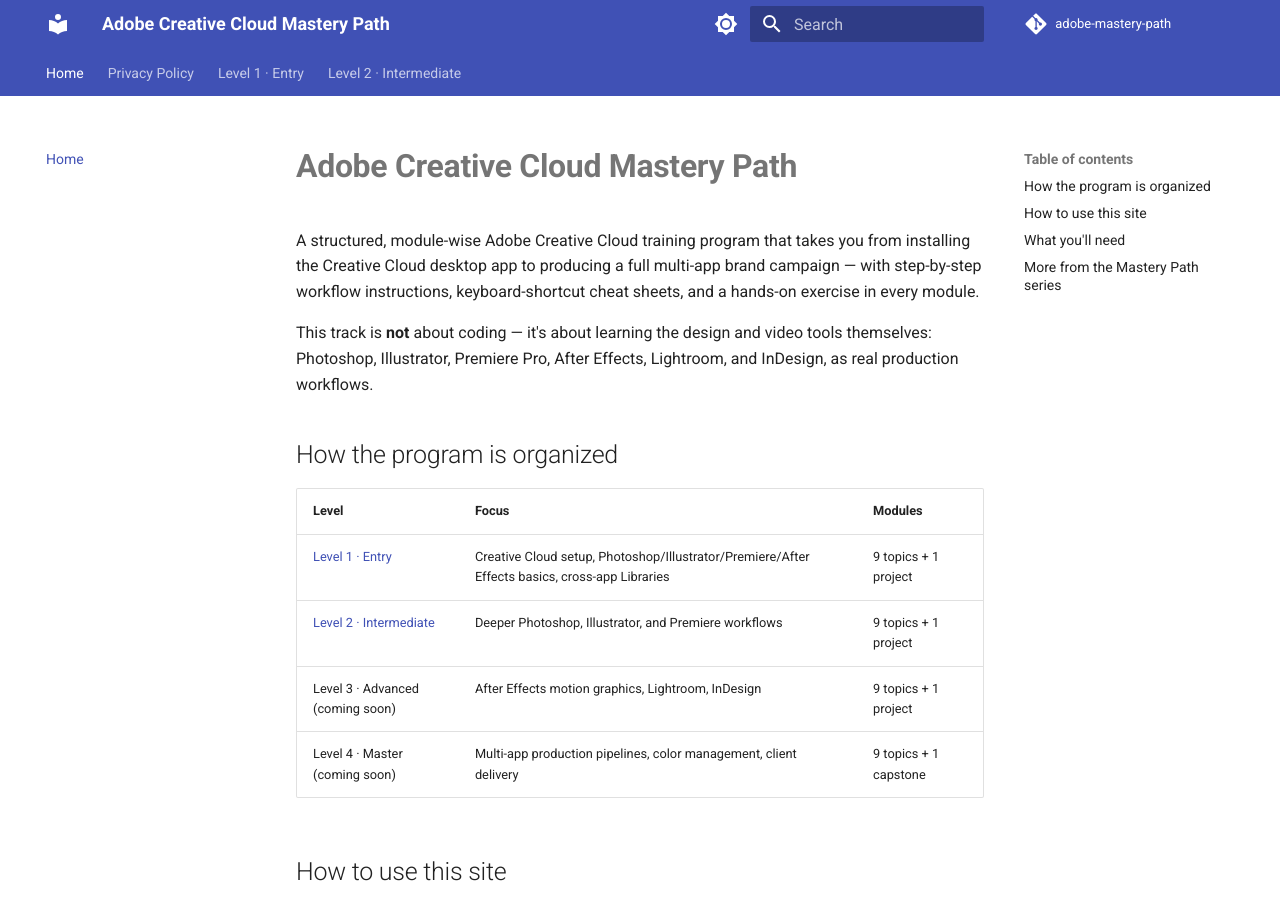
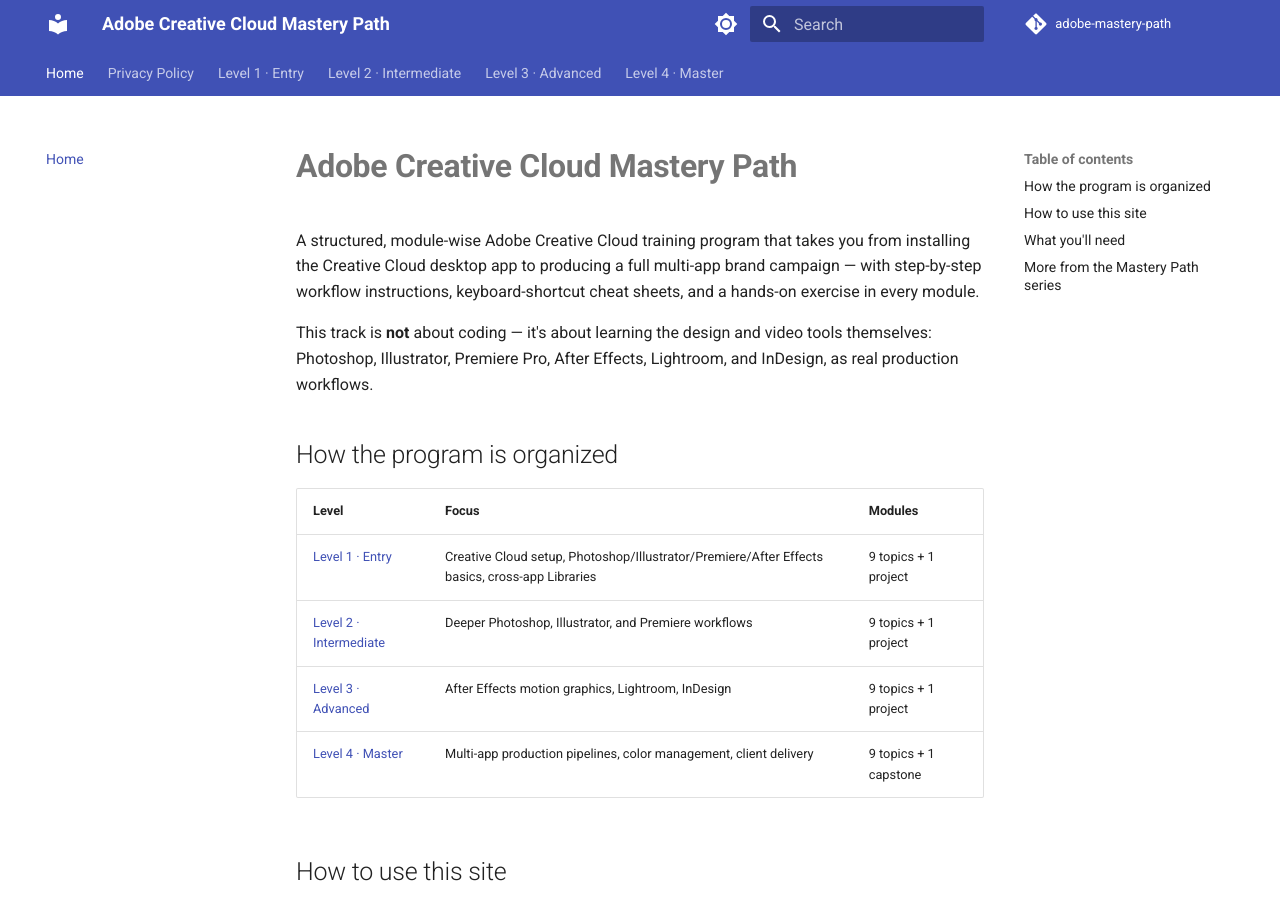
Before and after one commit to SIGILIPELLI/adobe-mastery-path, an MkDocs documentation site: the page built from docs/index.md, in a window 1280 px wide and 900 px high. Built offline with MkDocs 1.6.1 and Material for MkDocs 9.7.7, drawn with Linux system fonts in a browser that asks for light colours; comment, search, counter and statistics services are not loaded; part of the change alters nothing that is shown.

Commit message:
Restore finished level(s) to nav/sitemap/homepage
Co-Authored-By: Claude Opus 5 <noreply@anthropic.com>

```diff
--- a/docs/index.md
+++ b/docs/index.md
@@ -20,8 +20,8 @@ Lightroom, and InDesign, as real production workflows.
 |-------|-------|---------|
 | [Level 1 · Entry](level-1/index.md) | Creative Cloud setup, Photoshop/Illustrator/Premiere/After Effects basics, cross-app Libraries | 9 topics + 1 project |
 | [Level 2 · Intermediate](level-2/index.md) | Deeper Photoshop, Illustrator, and Premiere workflows | 9 topics + 1 project |
-| Level 3 · Advanced (coming soon) | After Effects motion graphics, Lightroom, InDesign | 9 topics + 1 project |
-| Level 4 · Master (coming soon) | Multi-app production pipelines, color management, client delivery | 9 topics + 1 capstone |
+| [Level 3 · Advanced](level-3/index.md) | After Effects motion graphics, Lightroom, InDesign | 9 topics + 1 project |
+| [Level 4 · Master](level-4/index.md) | Multi-app production pipelines, color management, client delivery | 9 topics + 1 capstone |
 
 ## How to use this site
 
--- a/mkdocs.yml
+++ b/mkdocs.yml
@@ -74,7 +74,27 @@ nav:
       - "08 · Illustrator Pattern & Asset Libraries": level-2/08-illustrator-pattern-libraries.md
       - "09 · Premiere Titles & Essential Graphics": level-2/09-premiere-titles-essential-graphics.md
       - "10 · Project — Multi-App Marketing Campaign": level-2/10-project-marketing-campaign.md
-# --- auto-pruned stub levels (see AdSense low-value-content fix) ---
-exclude_docs: |
-  level-3/*.md
-  level-4/*.md
+  - "Level 3 · Advanced":
+      - Overview: level-3/index.md
+      - "01 · After Effects Motion Graphics Fundamentals": level-3/01-ae-motion-graphics-fundamentals.md
+      - "02 · After Effects Keyframing & Easing": level-3/02-ae-keyframing-easing.md
+      - "03 · After Effects Compositing & Effects": level-3/03-ae-compositing-effects.md
+      - "04 · After Effects Expressions Basics": level-3/04-ae-expressions-basics.md
+      - "05 · Lightroom Classic Import & Organization": level-3/05-lightroom-import-organization.md
+      - "06 · Lightroom Classic Develop Module & Color Grading": level-3/06-lightroom-develop-color-grading.md
+      - "07 · InDesign Layout & Grids Basics": level-3/07-indesign-layout-grids.md
+      - "08 · InDesign Styles & Long Documents": level-3/08-indesign-styles-long-documents.md
+      - "09 · After Effects Motion Tracking Basics": level-3/09-ae-motion-tracking-basics.md
+      - "10 · Project — Animated Explainer Video": level-3/10-project-explainer-video.md
+  - "Level 4 · Master":
+      - Overview: level-4/index.md
+      - "01 · Multi-App Production Pipelines Overview": level-4/01-multi-app-pipelines-overview.md
+      - "02 · Dynamic Link: Premiere ↔ After Effects": level-4/02-dynamic-link-premiere-ae.md
+      - "03 · Advanced Color Management Across Apps": level-4/03-advanced-color-management.md
+      - "04 · Team Libraries & Collaboration at Scale": level-4/04-team-libraries-collaboration.md
+      - "05 · Automating Workflows with Actions & Scripts": level-4/05-automating-workflows-scripts.md
+      - "06 · After Effects Motion Graphics Templates (Mogrts)": level-4/06-ae-motion-graphics-templates.md
+      - "07 · Premiere Advanced Color Grading (Lumetri Scopes)": level-4/07-premiere-advanced-color-grading.md
+      - "08 · InDesign-to-Print Production Workflow": level-4/08-indesign-print-production.md
+      - "09 · Portfolio & Client Delivery Workflows": level-4/09-portfolio-client-delivery.md
+      - "10 · Capstone Project — Full Campaign Production": level-4/10-capstone-campaign-production.md
```
